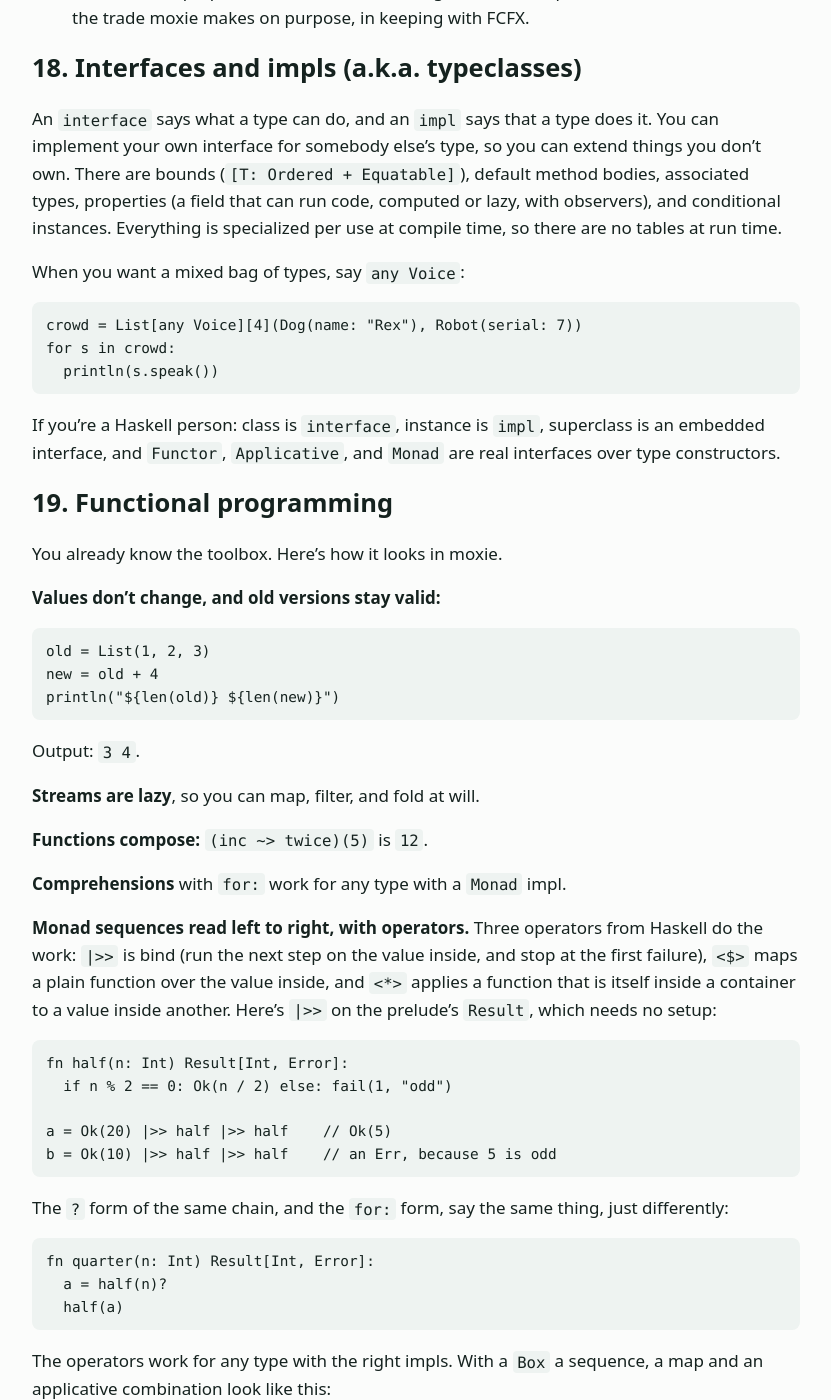
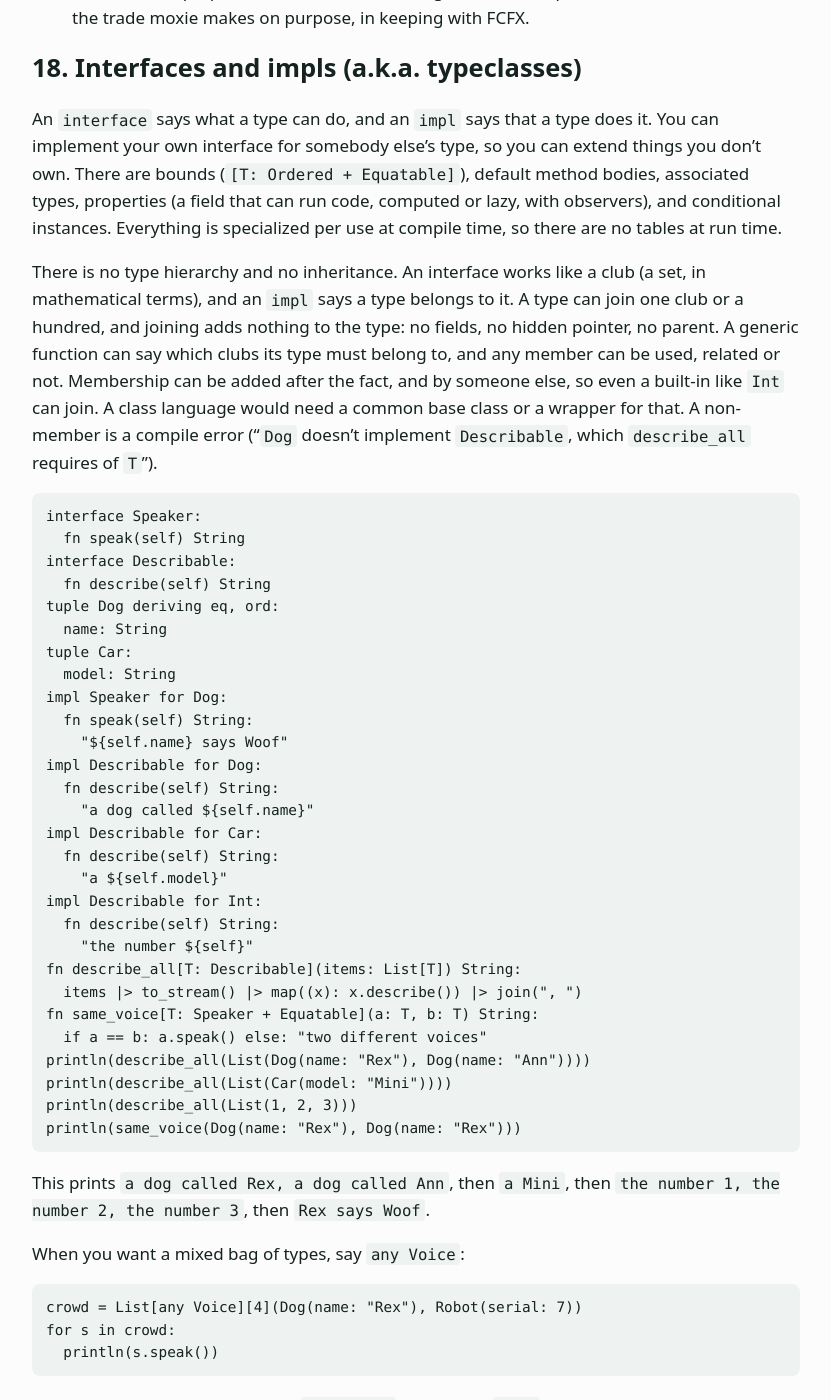
Before and after one commit to slconverse1/moxie, a Jekyll site: the page built from docs/index.md, in a window 1280 px wide and 1400 px high, scrolled down 38116 px. Shown: the whole window, without its empty margins (224-1055 px from the left). Built offline with Jekyll 4.4.1, drawn with Linux system fonts in a browser that asks for light colours.

Commit message:
Intros: membership, not inheritance (superpower 18)
Co-Authored-By: Claude Sonnet 5.5 <noreply@anthropic.com>
Claude-Session: https://claude.ai/code/session_01XCzUchPRZuBnrDtgjNTTye

````diff
--- a/docs/index.md
+++ b/docs/index.md
@@ -1114,6 +1114,41 @@ Output: `9 pear`, then `Pair(first: "one", second: 1)`, then `7`. A few things a
 
 An `interface` says what a type can do, and an `impl` says that a type does it. You can implement your own interface for somebody else's type, so you can extend things you don't own. There are bounds (`[T: Ordered + Equatable]`), default method bodies, associated types, properties (a field that can run code, computed or lazy, with observers), and conditional instances. Everything is specialized per use at compile time, so there are no tables at run time.
 
+There is no type hierarchy and no inheritance. An interface works like a club (a set, in mathematical terms), and an `impl` says a type belongs to it. A type can join one club or a hundred, and joining adds nothing to the type: no fields, no hidden pointer, no parent. A generic function can say which clubs its type must belong to, and any member can be used, related or not. Membership can be added after the fact, and by someone else, so even a built-in like `Int` can join. A class language would need a common base class or a wrapper for that. A non-member is a compile error ("`Dog` doesn't implement `Describable`, which `describe_all` requires of `T`").
+
+```
+interface Speaker:
+  fn speak(self) String
+interface Describable:
+  fn describe(self) String
+tuple Dog deriving eq, ord:
+  name: String
+tuple Car:
+  model: String
+impl Speaker for Dog:
+  fn speak(self) String:
+    "${self.name} says Woof"
+impl Describable for Dog:
+  fn describe(self) String:
+    "a dog called ${self.name}"
+impl Describable for Car:
+  fn describe(self) String:
+    "a ${self.model}"
+impl Describable for Int:
+  fn describe(self) String:
+    "the number ${self}"
+fn describe_all[T: Describable](items: List[T]) String:
+  items |> to_stream() |> map((x): x.describe()) |> join(", ")
+fn same_voice[T: Speaker + Equatable](a: T, b: T) String:
+  if a == b: a.speak() else: "two different voices"
+println(describe_all(List(Dog(name: "Rex"), Dog(name: "Ann"))))
+println(describe_all(List(Car(model: "Mini"))))
+println(describe_all(List(1, 2, 3)))
+println(same_voice(Dog(name: "Rex"), Dog(name: "Rex")))
+```
+
+This prints `a dog called Rex, a dog called Ann`, then `a Mini`, then `the number 1, the number 2, the number 3`, then `Rex says Woof`.
+
 When you want a mixed bag of types, say `any Voice`:
 
 ```
````
Also changed, not shown: docs/gc/index.md (+35 -0 lines).
